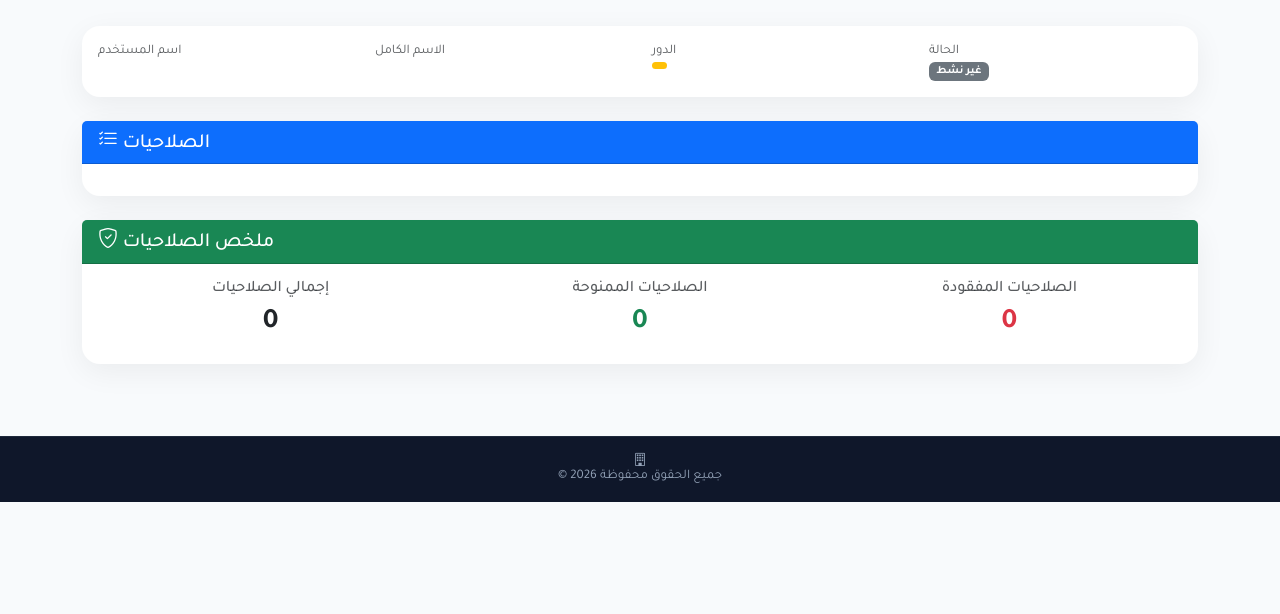
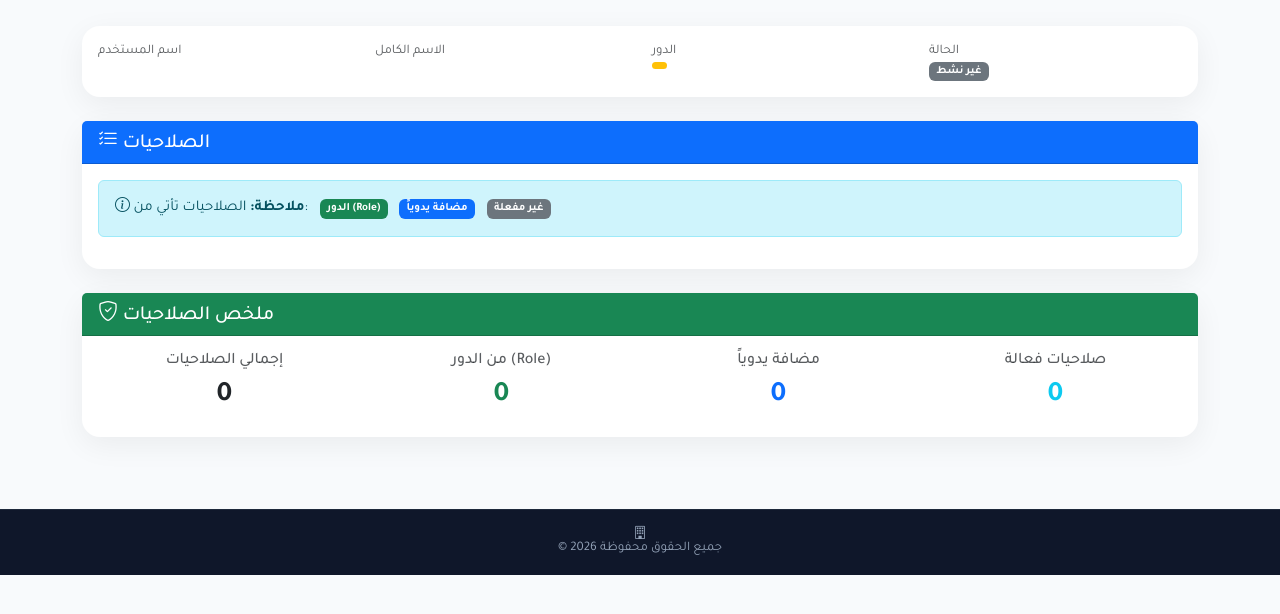
Before and after one commit to fahdsalim19977-sys/taskmanagementerp, a Python web app: template templates/user_permissions.html in a window 1280 px wide. Shown: the part 170-784 px from the top of the page. Run offline with Jinja, Linux system fonts and the light colour scheme; the template is opened without the code that fills it, so the values that code supplies are empty.

Commit message:
Add files via upload

```diff
--- a/templates/user_permissions.html
+++ b/templates/user_permissions.html
@@ -47,6 +47,14 @@
         <h5 class="mb-0"><i class="bi bi-list-check"></i> الصلاحيات</h5>
     </div>
     <div class="card-body">
+        <div class="alert alert-info">
+            <i class="bi bi-info-circle"></i>
+            <strong>ملاحظة:</strong> الصلاحيات تأتي من:
+            <span class="badge bg-success ms-2">الدور (Role)</span>
+            <span class="badge bg-primary ms-2">مضافة يدوياً</span>
+            <span class="badge bg-secondary ms-2">غير مفعلة</span>
+        </div>
+
         {% for resource, perms in grouped_permissions.items() %}
         <div class="mb-4">
             <h6 class="fw-bold text-primary border-bottom pb-2">
@@ -56,20 +64,32 @@
                 {% for perm in perms %}
                 <div class="col-md-4 col-lg-3">
                     <div class="permission-item {% if perm.has_permission %}active{% endif %}">
+                        <div class="d-flex align-items-center gap-2 flex-wrap">
                             <form action="/toggle_permission/{{ user.id }}/{{ perm.id }}" method="POST" class="d-flex align-items-center gap-2">
                                 <div class="form-check form-switch">
                                     <input class="form-check-input" type="checkbox"
                                            {% if perm.has_permission %}checked{% endif %}
                                            onchange="this.form.submit()"
-                                       id="perm_{{ perm.id }}">
+                                           id="perm_{{ perm.id }}"
+                                           {% if perm.from_role %}disabled{% endif %}>
                                     <label class="form-check-label" for="perm_{{ perm.id }}">
                                         <span class="badge {% if perm.has_permission %}bg-success{% else %}bg-secondary{% endif %}">
                                             {{ perm.action }}
                                         </span>
                                     </label>
                                 </div>
-                            <small class="text-muted">{{ perm.description }}</small>
                             </form>
+                            {% if perm.from_role %}
+                            <span class="badge bg-success" title="من الدور">👑 دور</span>
+                            {% endif %}
+                            {% if perm.from_extra and not perm.from_role %}
+                            <span class="badge bg-primary" title="مضافة يدوياً">➕ يدوي</span>
+                            {% endif %}
+                            {% if not perm.has_permission and not perm.from_role and not perm.from_extra %}
+                            <span class="badge bg-secondary" title="غير مفعلة">❌</span>
+                            {% endif %}
+                        </div>
+                        <small class="text-muted d-block mt-1">{{ perm.description }}</small>
                     </div>
                 </div>
                 {% endfor %}
@@ -86,7 +106,7 @@
     </div>
     <div class="card-body">
         <div class="row text-center">
-            <div class="col-md-4">
+            <div class="col-md-3">
                 <h6 class="text-muted">إجمالي الصلاحيات</h6>
                 <h3 class="fw-bold">
                     {% set total = 0 %}
@@ -96,9 +116,33 @@
                     {{ total }}
                 </h3>
             </div>
-            <div class="col-md-4">
-                <h6 class="text-muted">الصلاحيات الممنوحة</h6>
+            <div class="col-md-3">
+                <h6 class="text-muted">من الدور (Role)</h6>
                 <h3 class="fw-bold text-success">
+                    {% set count = 0 %}
+                    {% for perms in grouped_permissions.values() %}
+                        {% for perm in perms %}
+                            {% if perm.from_role %}{% set count = count + 1 %}{% endif %}
+                        {% endfor %}
+                    {% endfor %}
+                    {{ count }}
+                </h3>
+            </div>
+            <div class="col-md-3">
+                <h6 class="text-muted">مضافة يدوياً</h6>
+                <h3 class="fw-bold text-primary">
+                    {% set count = 0 %}
+                    {% for perms in grouped_permissions.values() %}
+                        {% for perm in perms %}
+                            {% if perm.from_extra and not perm.from_role %}{% set count = count + 1 %}{% endif %}
+                        {% endfor %}
+                    {% endfor %}
+                    {{ count }}
+                </h3>
+            </div>
+            <div class="col-md-3">
+                <h6 class="text-muted">صلاحيات فعالة</h6>
+                <h3 class="fw-bold text-info">
                     {% set count = 0 %}
                     {% for perms in grouped_permissions.values() %}
                         {% for perm in perms %}
@@ -106,16 +150,6 @@
                         {% endfor %}
                     {% endfor %}
                     {{ count }}
-                </h3>
-            </div>
-            <div class="col-md-4">
-                <h6 class="text-muted">الصلاحيات المفقودة</h6>
-                <h3 class="fw-bold text-danger">
-                    {% set total = 0 %}
-                    {% for perms in grouped_permissions.values() %}
-                        {% set total = total + perms|length %}
-                    {% endfor %}
-                    {{ total - count }}
                 </h3>
             </div>
         </div>
@@ -147,5 +181,9 @@
     background-color: #22c55e;
     border-color: #22c55e;
 }
+.form-switch .form-check-input:disabled {
+    opacity: 0.6;
+    cursor: not-allowed;
+}
 </style>
 {% endblock %}
```
Lines whose indentation alone changed are shown as unchanged.
